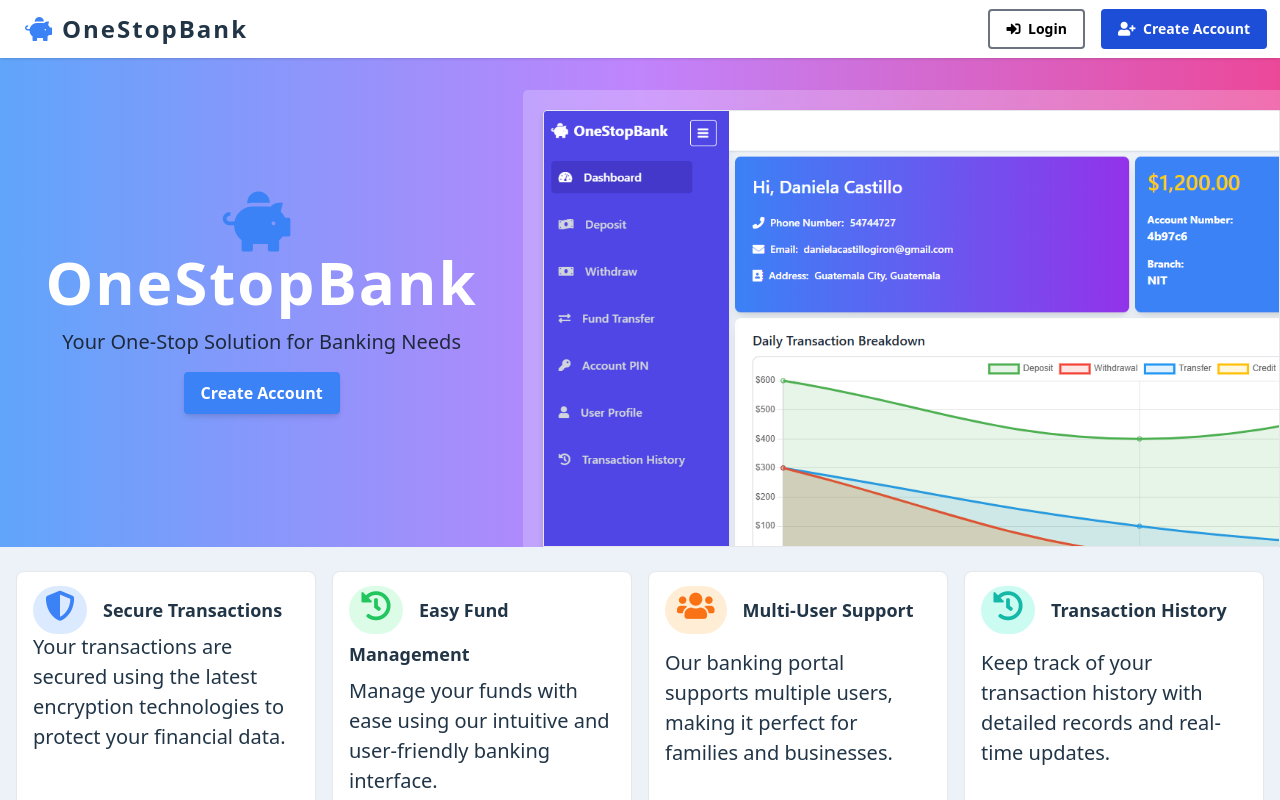
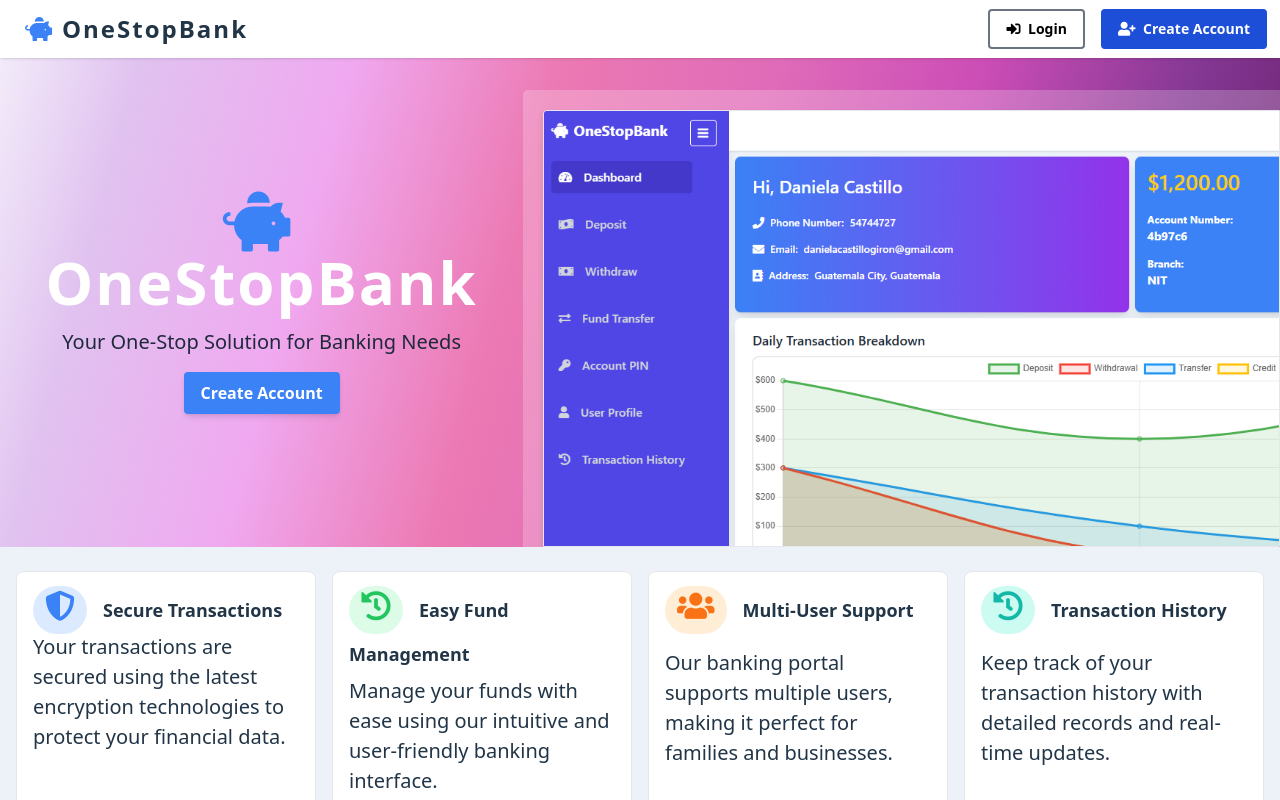
Before and after one commit to daniela-castillo-giron/banking-portal-ui, a React (Vite) app: page / in a window 1280 px wide. Built offline with nearby package versions, Linux system fonts and the light colour scheme.

Commit message:
style: enhance home page colors gradient

```diff
--- a/src/components/home/Home.tsx
+++ b/src/components/home/Home.tsx
@@ -15,7 +15,8 @@ const Home = () => {
 
     return (
         <>
-            <section className="hero bg-gradient-to-r from-blue-400 via-purple-400 to-pink-500 m-[-0.5rem]">
+            {/* <section className="hero bg-gradient-to-r from-blue-400 via-purple-400 to-pink-500 m-[-0.5rem]"> */}
+            <section className="hero m-[-0.5rem]">
                 <div className="container-fluid">
                     <div className="panel-wrapper">
                         {/* Left Side */}
--- a/src/components/home/home.css
+++ b/src/components/home/home.css
@@ -3,18 +3,15 @@
     /* Update the gradient with linear-gradient */
 
     background-image: linear-gradient(285deg,
-            hsl(240deg 100% 20%) 0%,
-            hsl(306deg 28% 32%) 13%,
-            hsl(26deg 30% 49%) 21%,
-            hsl(48deg 68% 55%) 26%,
-            hsl(52deg 91% 61%) 30%,
-            hsl(37deg 49% 69%) 33%,
-            hsl(272deg 23% 66%) 36%,
-            hsl(229deg 82% 65%) 41%,
-            hsl(245deg 65% 64%) 48%,
-            hsl(293deg 33% 53%) 58%,
-            hsl(338deg 48% 56%) 74%,
-            hsl(0deg 65% 59%) 100%);
+        hsl(300, 60%, 25%) 0%,      /* deep plum */
+        hsl(290, 45%, 40%) 15%,     /* dark lavender */
+        hsl(310, 55%, 55%) 30%,     /* soft mauve */
+        hsl(320, 65%, 65%) 45%,     /* blush rose */
+        hsl(330, 75%, 70%) 60%,     /* light pink */
+        hsl(300, 70%, 80%) 75%,     /* soft lilac */
+        hsl(280, 60%, 85%) 90%,     /* pastel purple */
+        hsl(270, 55%, 95%) 100%     /* very pale lavender */
+    );
 
     display: flex;
     justify-content: center;
```
